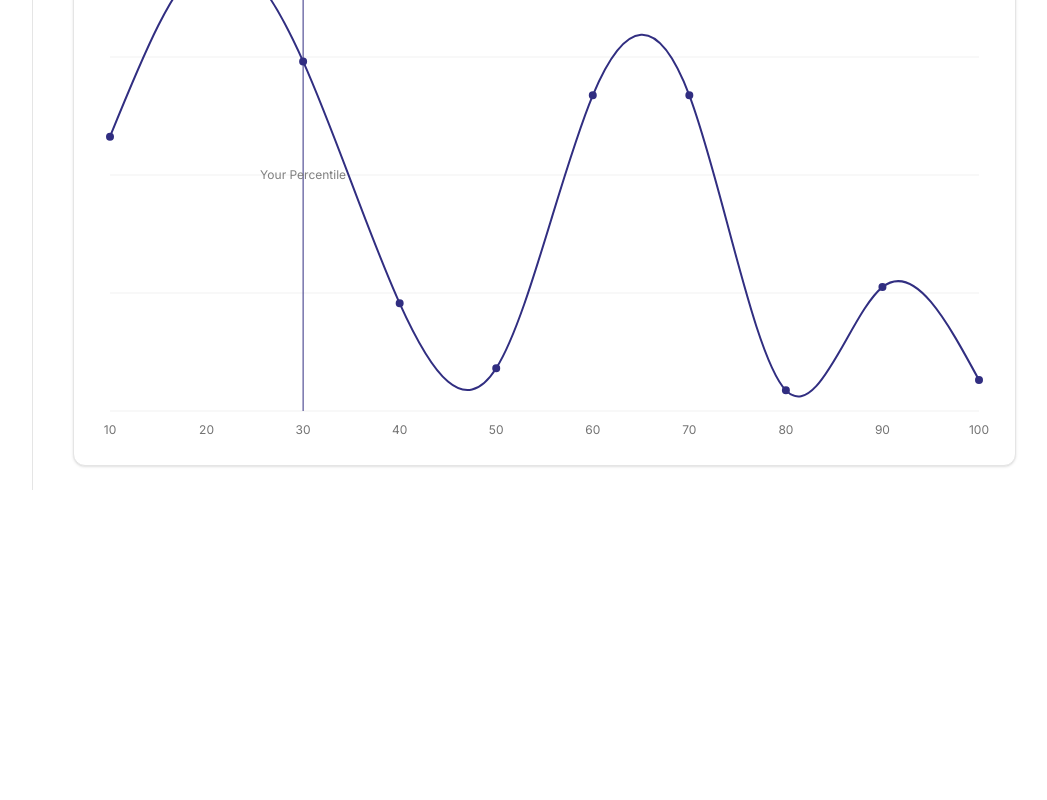
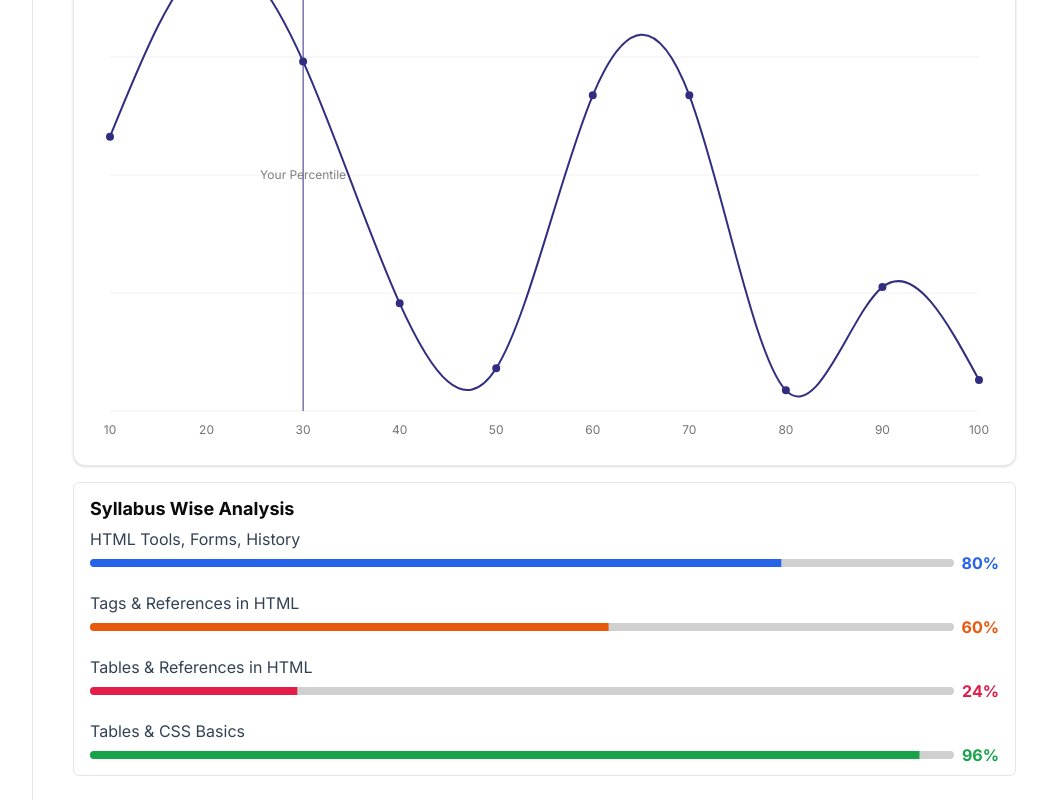
Before and after one commit to waynelogan/whatbytes-assessment, a Next.js app: page / in a window 1280 px wide. Shown: the part 544-1344 px from the top of the page, without its empty margins (224-1271 px from the left). Before the commit the page ends 1034 px from the top, so only its background shows below. Built offline with nearby package versions, Linux system fonts and the light colour scheme.

Commit message:
adds progress bars

```diff
--- a/app/page.tsx
+++ b/app/page.tsx
@@ -1,6 +1,7 @@
 import { Button } from "@/components/ui/button"
 import Image from "next/image"
 import { PercentileChart } from "./components/PercentileChart"
+import { Progress } from "@/components/ui/progress"
 
 export default function Home() {
   return (
@@ -64,6 +65,44 @@
           </div>
         </div>
         <PercentileChart />
+        <div className="
+          border py-2 px-4 rounded-md
+        ">
+          <h2 className="font-bold text-lg leading-loose">Syllabus Wise Analysis</h2>
+          <div className="
+            text-slate-700
+              flex flex-col gap-4
+            ">
+            <div>
+              <h4>HTML Tools, Forms, History</h4>
+              <div className="flex items-center justify-between gap-2">
+                <Progress value={80} className="[&>*]:bg-blue-600" />
+                <p className="text-blue-600 font-bold">80%</p>
+              </div>
+            </div>
+            <div>
+              <h4>Tags & References in HTML</h4>
+              <div className="flex items-center justify-between gap-2">
+                <Progress value={60} className="[&>*]:bg-orange-600" />
+                <p className="text-orange-600 font-bold">60%</p>
+              </div>
+            </div>
+            <div>
+              <h4>Tables & References in HTML</h4>
+              <div className="flex items-center justify-between gap-2">
+                <Progress value={24} className="[&>*]:bg-rose-600" />
+                <p className="text-rose-600 font-bold">24%</p>
+              </div>
+            </div>
+            <div>
+              <h4>Tables & CSS Basics</h4>
+              <div className="flex items-center justify-between gap-2">
+                <Progress value={96} className="[&>*]:bg-green-600" />
+                <p className="text-green-600 font-bold">96%</p>
+              </div>
+            </div>
+          </div>
+        </div>
       </div>
     </div>
   )
--- /dev/null
+++ b/components/ui/progress.tsx
@@ -0,0 +1,28 @@
+"use client"
+
+import * as React from "react"
+import * as ProgressPrimitive from "@radix-ui/react-progress"
+
+import { cn } from "@/lib/utils"
+
+const Progress = React.forwardRef<
+  React.ElementRef<typeof ProgressPrimitive.Root>,
+  React.ComponentPropsWithoutRef<typeof ProgressPrimitive.Root>
+>(({ className, value, ...props }, ref) => (
+  <ProgressPrimitive.Root
+    ref={ref}
+    className={cn(
+      "relative h-2 w-full overflow-hidden rounded-full bg-primary/20",
+      className
+    )}
+    {...props}
+  >
+    <ProgressPrimitive.Indicator
+      className="h-full w-full flex-1 bg-primary transition-all"
+      style={{ transform: `translateX(-${100 - (value || 0)}%)` }}
+    />
+  </ProgressPrimitive.Root>
+))
+Progress.displayName = ProgressPrimitive.Root.displayName
+
+export { Progress }
--- a/package.json
+++ b/package.json
@@ -9,6 +9,7 @@
     "lint": "next lint"
   },
   "dependencies": {
+    "@radix-ui/react-progress": "^1.1.0",
     "@radix-ui/react-slot": "^1.1.0",
     "class-variance-authority": "^0.7.0",
     "clsx": "^2.1.1",
```
Also changed, not shown: 1 other file (tests, documents, lock files or other folders).
